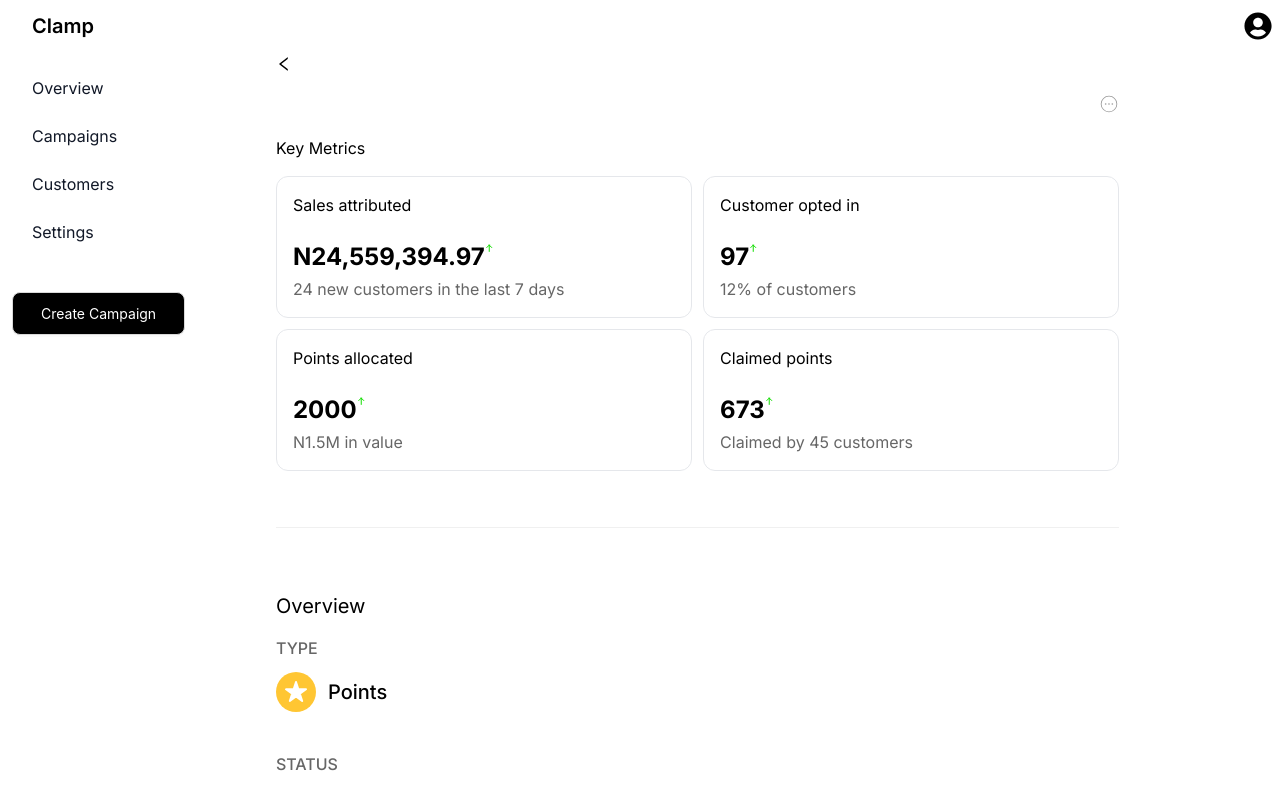
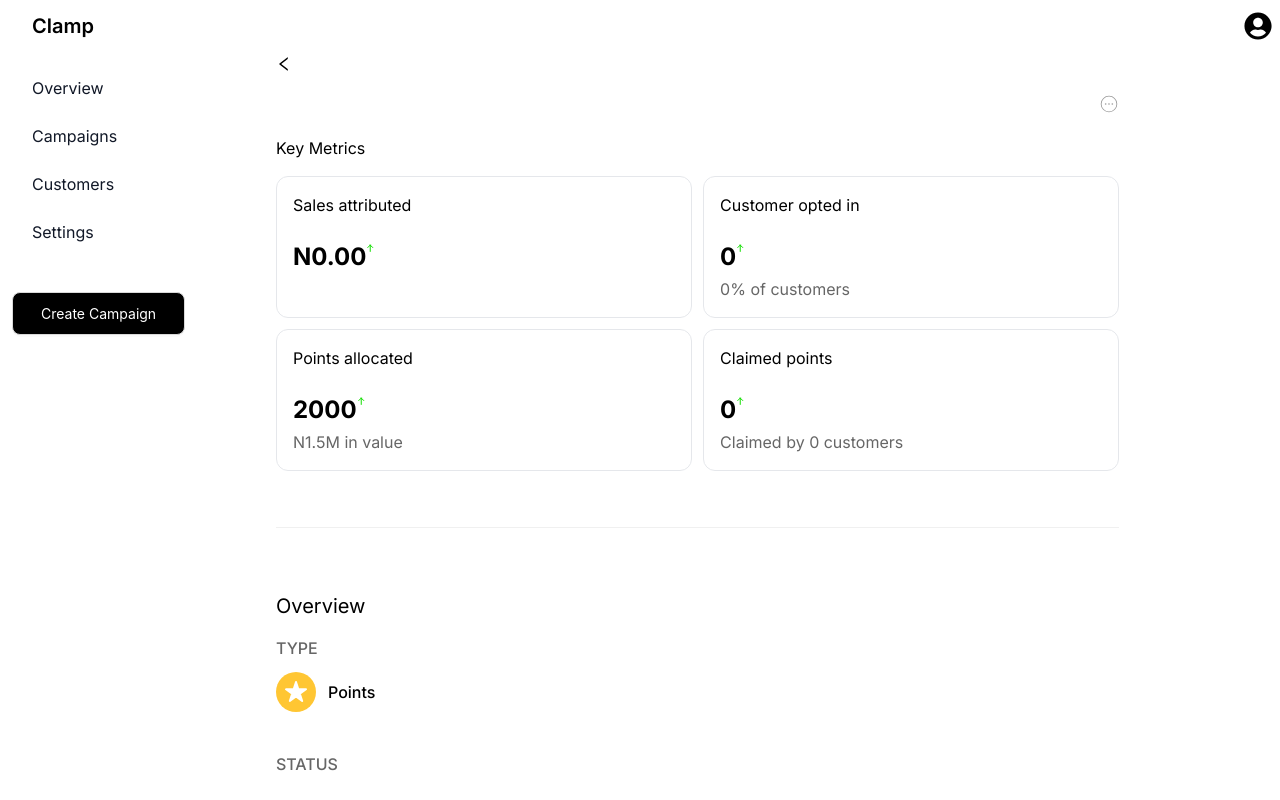
Before and after one commit to unegbuclinton/clamp-landing-page, a Next.js app: page /loyaltyCampaign/campaign/1 in a window 1280 px wide. Built offline with nearby package versions, Linux system fonts and the light colour scheme.

Commit message:
update values

```diff
--- a/src/pages/createCampaign/createCampaignSteps/CreateCampaignTwo.tsx
+++ b/src/pages/createCampaign/createCampaignSteps/CreateCampaignTwo.tsx
@@ -117,7 +117,7 @@ const CreateCampaignTwo: React.FC<campaignStepTwo> = ({
               )}
             </Form.Item>
 
-            {ruleOperator.value === 'Price' && <span>Dollar</span>}
+            {ruleOperator.value === 'Price' && <span>Naira</span>}
             {ruleOperator.value === 'Location' && <span>Location</span>}
             {ruleOperator.value === 'Frequency' && <span>Times</span>}
           </div>
@@ -222,7 +222,7 @@ const CreateCampaignTwo: React.FC<campaignStepTwo> = ({
                   />
                 </Form.Item>
                 <p className='pt-1'>
-                  {redemptionType.id === 0 && 'Dollar'}
+                  {redemptionType.id === 0 && 'Naira'}
                   {redemptionType.id === 1 && '%'}
                 </p>
               </div>
--- a/src/pages/createCampaign/createCampaignSummary/index.tsx
+++ b/src/pages/createCampaign/createCampaignSummary/index.tsx
@@ -51,7 +51,7 @@ const CreateCampaignSummary = () => {
         <div className='py-4'>
           <p className='text-dim'>Reward amount</p>
           <p className='font-semibold'>{`${campaignReward} ${
-            redemptionType.type === 'Cashback' ? 'Dollars' : '%'
+            redemptionType.type === 'Cashback' ? 'Naira' : '%'
           }`}</p>
         </div>
       </InfoCard>
--- a/src/pages/loyaltyCampaign/campaign/[campaignId].tsx
+++ b/src/pages/loyaltyCampaign/campaign/[campaignId].tsx
@@ -26,13 +26,13 @@ const CampaignDetail = ({ params }: { params: { campaignId: string } }) => {
   const data = [
     {
       header: 'Sales attributed',
-      value: 'N24,559,394.97',
-      subText: '24 new customers in the last 7 days',
+      value: 'N0.00',
+      //   subText: '24 new customers in the last 7 days',
     },
     {
       header: 'Customer opted in',
-      value: '97',
-      subText: '12% of customers',
+      value: '0',
+      subText: '0% of customers',
     },
     {
       header: 'Points allocated',
@@ -41,8 +41,8 @@ const CampaignDetail = ({ params }: { params: { campaignId: string } }) => {
     },
     {
       header: 'Claimed points',
-      value: '673',
-      subText: 'Claimed by 45 customers',
+      value: '0',
+      subText: 'Claimed by 0 customers',
     },
   ]
 
@@ -96,7 +96,7 @@ const CampaignDetail = ({ params }: { params: { campaignId: string } }) => {
             <p className='py-4 text-xl font-normal'>Overview</p>
             <div className='mb-10'>
               <p className='font-medium mb-3 text-dim-grey'>TYPE</p>
-              <p className='flex font-medium text-xl items-center gap-3'>
+              <p className='flex font-medium items-center gap-3'>
                 <span>
                   <GoldBadge />
                 </span>
@@ -105,35 +105,35 @@ const CampaignDetail = ({ params }: { params: { campaignId: string } }) => {
             </div>
             <div className='mb-10'>
               <p className='font-medium mb-3 text-dim-grey'>STATUS</p>
-              <p className='flex font-medium text-base items-center gap-3'>
+              <p className='flex font-medium items-center gap-3'>
                 {status?.toLocaleUpperCase()}
               </p>
             </div>
 
             <div>
               <p className='font-medium mb-3 text-dim-grey'>DURATION</p>
-              <p className='flex font-medium text-xl items-center gap-3'>
+              <p className='flex font-medium items-center gap-3'>
                 {`${formattedStartDate} - ${formattedEndDate}`}
               </p>
             </div>
             <Divider />
-            <p className='py-4 text-xl font-normal'>Preferences</p>
+            <p className='py-4 font-normal'>Preferences</p>
 
             <div className='py-6'>
               <p className='text-dim-grey'>CONDITION</p>
-              <p className='font-medium text-xl py-1.5'>TRANSACTION</p>
+              {/* <p className='font-medium py-1.5'>TRANSACTION</p> */}
               <p className='text-dim-grey'>
-                Customer earns points if `{'>'}` or = $1
+                Customer earns points if transaction {'>'} or = $1
               </p>
             </div>
 
             <div className='py-6'>
               <p className='text-dim-grey py-1.5'>EFFECT</p>
-              <p className='font-medium text-xl'>Customer earns 1 point</p>
+              <p className='font-medium'>Customer earns 1 point</p>
             </div>
             <div className='py-6'>
               <p className='text-dim-grey'>POINTS NEEDED FOR REDEMPTION</p>
-              <p className='font-medium text-xl py-1.5'>{`${redemptionRules?.[0].assetConditions?.[0].value} POINTS`}</p>
+              <p className='font-medium py-1.5'>{`${redemptionRules?.[0].assetConditions?.[0].value} POINTS`}</p>
               {redemptionRules?.[0].assetConditions?.[0].operator === 'gte' && (
                 <p className='text-dim-grey'>
                   Customer redeems points if {'>'} or ={' '}
@@ -142,7 +142,7 @@ const CampaignDetail = ({ params }: { params: { campaignId: string } }) => {
               )}
               {redemptionRules?.[0].assetConditions?.[0].operator === 'gt' && (
                 <p className='text-dim-grey'>
-                  Customer earns points if {'>'}{' '}
+                  Customer can redeem points if {'>'}{' '}
                   {redemptionRules?.[0].assetConditions?.[0].value}
                 </p>
               )}
--- a/src/utilities/redux/CampaignFormSlice.tsx
+++ b/src/utilities/redux/CampaignFormSlice.tsx
@@ -27,7 +27,7 @@ const initialState = {
     campaignRedeem: 5,
     campaignTrigger: 'Select Trigger',
     campaignTriggerValue: '',
-    earningType: 'Earning type',
+    earningType: 'Fixed',
   },
   specificCampaign: {},
   allCampaigns: [{}],
```
